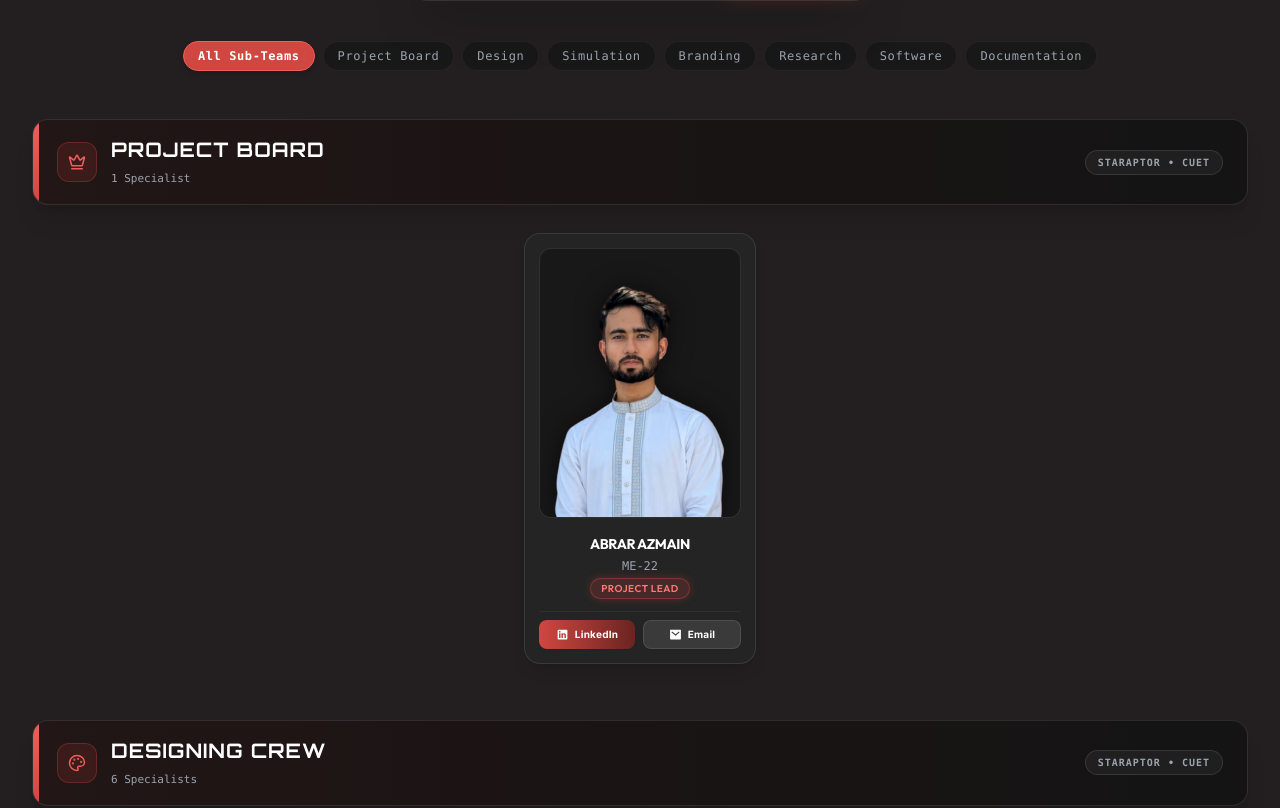
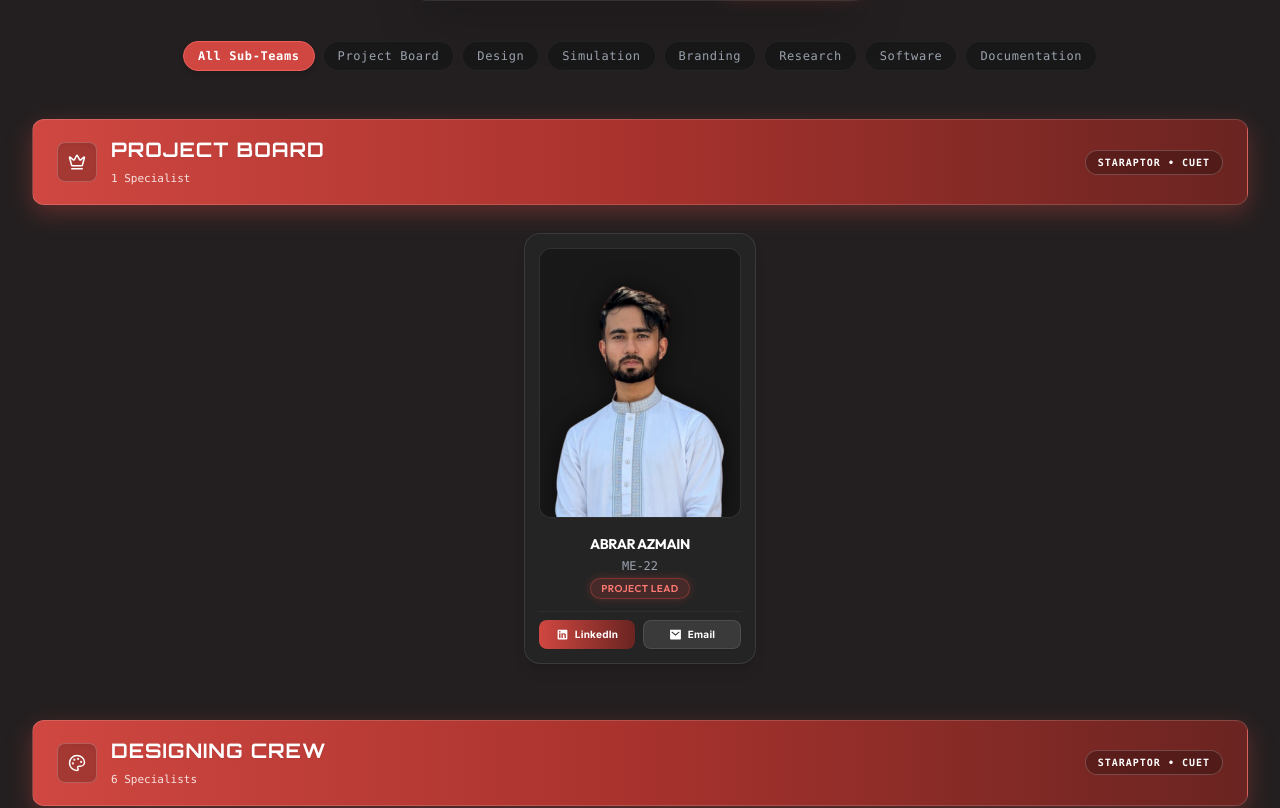
Before and after one commit to staraptor-cuet/staraptor-cuet-portfolio, a Next.js app: page /crew in a window 1280 px wide. Shown: the part 1488-2296 px from the top of the page. Built offline with nearby package versions, Linux system fonts and the light colour scheme; no server answers; the database is empty.

Commit message:
style(crew): update section headers to red gradient bars

```diff
--- a/app/crew/page.tsx
+++ b/app/crew/page.tsx
@@ -161,28 +161,26 @@ const CrewSection = ({
       viewport={{ once: true, amount: 0.1 }}
       variants={fadeUp}
     >
-      {/* Sleek Modern Glassmorphic Section Header */}
-      <div className="relative overflow-hidden rounded-2xl border border-white/10 bg-gradient-to-r from-[#221616] via-[#1a1414] to-[#141414] px-5 sm:px-6 py-4 mb-7 shadow-xl flex items-center justify-between">
-        <div className="absolute left-0 top-0 bottom-0 w-1.5 bg-gradient-to-b from-[#EF5F5A] to-[#D04741]" />
-
+      {/* Red Color Section Header Bar */}
+      <div className="relative overflow-hidden rounded-xl border border-white/15 bg-gradient-to-r from-[#D04741] via-[#A8322D] to-[#6A2421] px-5 sm:px-6 py-3.5 sm:py-4 mb-7 shadow-[0_8px_25px_rgba(208,71,65,0.35)] flex items-center justify-between">
         <div className="flex items-center gap-3.5">
           {Icon && (
-            <div className="w-10 h-10 rounded-xl bg-[#D04741]/15 border border-[#D04741]/30 flex items-center justify-center text-[#EF5F5A] shadow-inner">
+            <div className="w-10 h-10 rounded-lg bg-black/20 border border-white/20 flex items-center justify-center text-white shadow-inner">
               <Icon size={18} />
             </div>
           )}
           <div>
-            <h2 className="text-base sm:text-lg md:text-xl font-bold font-orbitron uppercase text-white tracking-wider flex items-center gap-2">
+            <h2 className="text-base sm:text-lg md:text-xl font-bold font-orbitron uppercase text-white tracking-wider flex items-center gap-2 drop-shadow-sm">
               {title}
             </h2>
-            <span className="text-[11px] font-mono text-gray-400">
+            <span className="text-[11px] font-mono text-white/85">
               {sortedMembers.length} {sortedMembers.length === 1 ? 'Specialist' : 'Specialists'}
             </span>
           </div>
         </div>
 
         <div className="hidden sm:flex items-center gap-2">
-          <span className="px-3 py-1 rounded-full text-[10px] font-mono uppercase tracking-widest bg-white/5 border border-white/10 text-gray-400 font-semibold">
+          <span className="px-3 py-1 rounded-full text-[10px] font-mono uppercase tracking-widest bg-black/25 border border-white/20 text-white font-semibold">
             STARAPTOR • CUET
           </span>
         </div>
```
